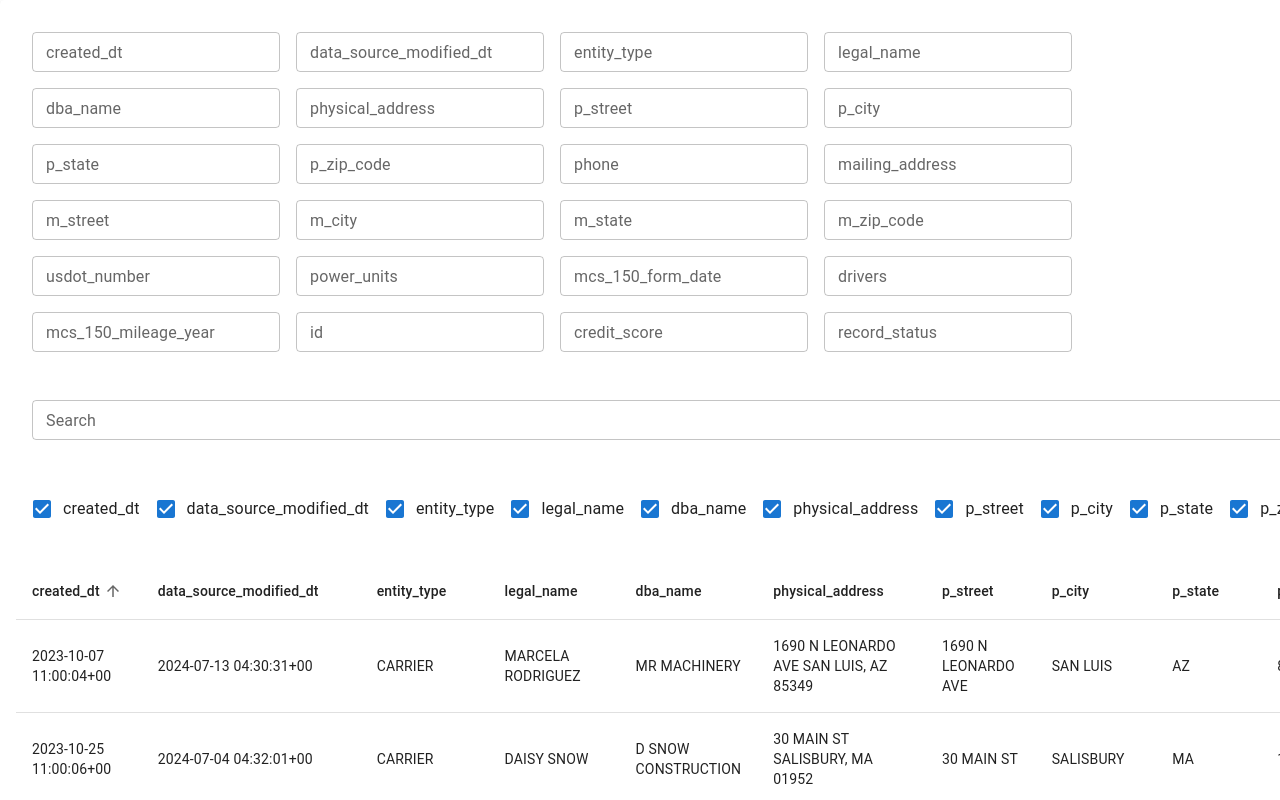
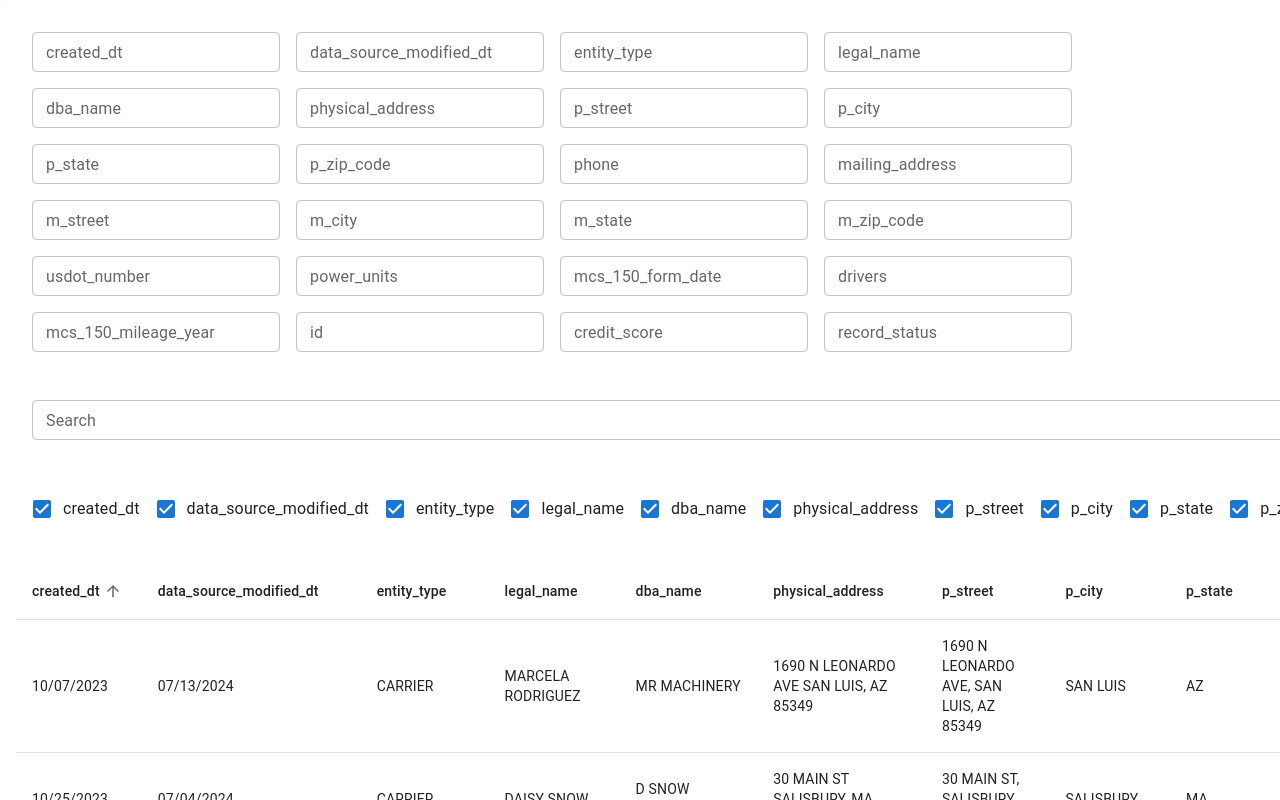
Before and after one commit to M-Hafez22/fmsca-viewer, a React (Vite) app: page / in a window 1280 px wide. Shown: the top 800 px of the page. Built offline with nearby package versions, Linux system fonts and the light colour scheme.

Commit message:
Feat: Format content

```diff
--- a/src/components/DataTable.tsx
+++ b/src/components/DataTable.tsx
@@ -46,6 +46,25 @@ type TableDataType = {
 
 type DataTableProps = {
   data: TableDataType[]
+}
+
+const formatPhoneNumber = (phone: string): string => {
+  const cleaned = ("" + phone).replace(/\D/g, "")
+  const match = cleaned.match(/^(\d{3})(\d{3})(\d{4})$/)
+  return match ? `(${match[1]}) ${match[2]}-${match[3]}` : phone
+}
+
+const formatDate = (date: string): string => {
+  const options: Intl.DateTimeFormatOptions = {
+    year: "numeric",
+    month: "2-digit",
+    day: "2-digit",
+  }
+  return new Date(date).toLocaleDateString(undefined, options)
+}
+
+const formatAddress = (row: TableDataType): string => {
+  return `${row.p_street}, ${row.p_city}, ${row.p_state} ${row.p_zip_code}`
 }
 
 const DataTable: React.FC<DataTableProps> = ({ data }) => {
@@ -222,7 +241,17 @@ const DataTable: React.FC<DataTableProps> = ({ data }) => {
                       key =>
                         visibleColumns[key as keyof TableDataType] && (
                           <TableCell key={key}>
-                            {row[key as keyof TableDataType]?.toString()}
+                            {key === "phone"
+                              ? formatPhoneNumber(
+                                  row[key as keyof TableDataType] as string
+                                )
+                              : key.includes("dt")
+                              ? formatDate(
+                                  row[key as keyof TableDataType] as string
+                                )
+                              : key === "p_street"
+                              ? formatAddress(row)
+                              : row[key as keyof TableDataType]?.toString()}
                           </TableCell>
                         )
                     )}
```
